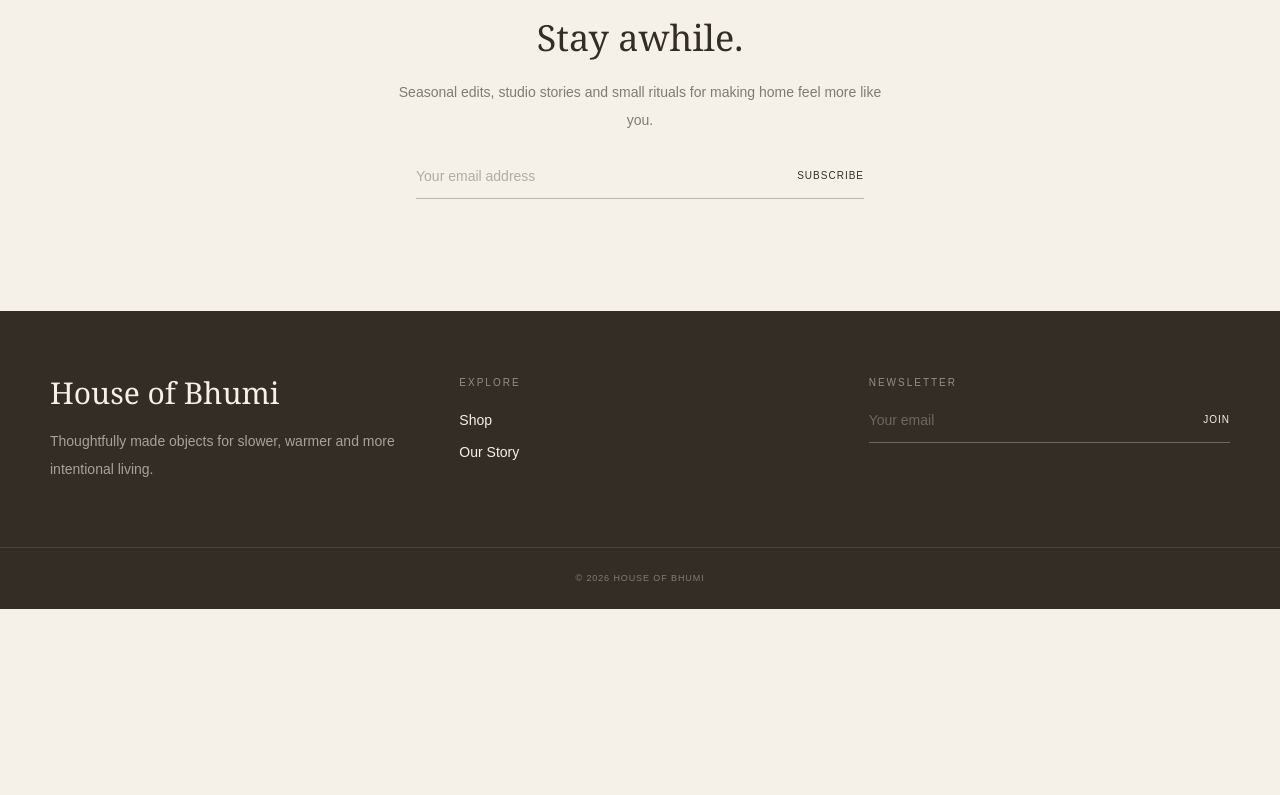
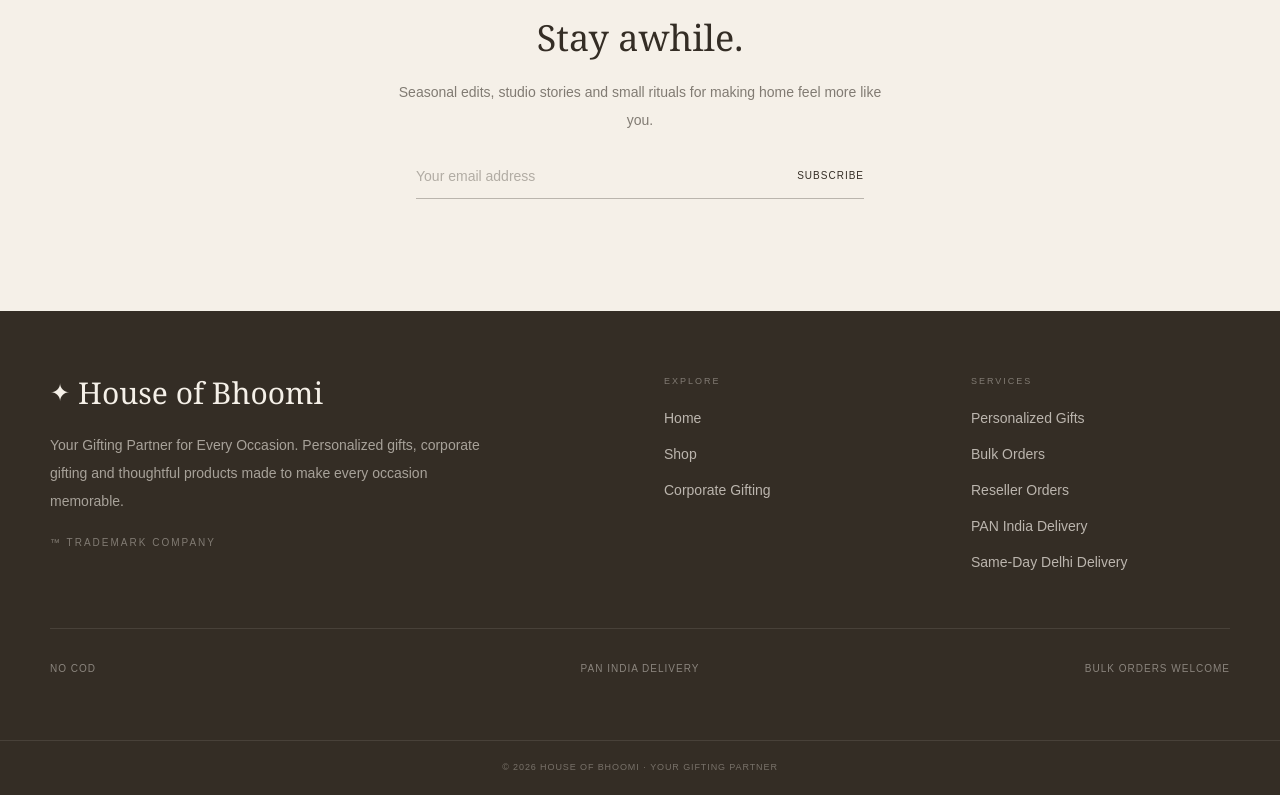
Before and after one commit to chavananand02340-wq/house-of-bhumi, a Next.js app: page / in a window 1280 px wide. Shown: the part 3882-4677 px from the top of the page. Before the commit the page ends 4491 px from the top, so only its background shows below. Built offline with nearby package versions, Linux system fonts and the light colour scheme.

Commit message:
Update Footer.tsx

```diff
--- a/components/Footer.tsx
+++ b/components/Footer.tsx
@@ -3,43 +3,67 @@
 export default function Footer() {
   return (
     <footer className="bg-bark text-cream">
-      <div className="container-x grid gap-12 py-16 md:grid-cols-3">
-        <div>
-          <h2 className="serif text-3xl">House of Bhumi</h2>
-          <p className="mt-4 max-w-sm text-sm leading-7 text-cream/60">
-            Thoughtfully made objects for slower, warmer and more intentional
-            living.
+      <div className="container-x py-16">
+        <div className="grid gap-12 md:grid-cols-4">
+          <div className="md:col-span-2">
+            <div className="flex items-center gap-2">
+              <span className="text-2xl">✦</span>
+              <h2 className="serif text-3xl">House of Bhoomi</h2>
+            </div>
+
+            <p className="mt-5 max-w-md text-sm leading-7 text-cream/60">
+              Your Gifting Partner for Every Occasion. Personalized gifts,
+              corporate gifting and thoughtful products made to make every
+              occasion memorable.
+            </p>
+
+            <p className="mt-5 text-[10px] tracking-[0.2em] text-cream/40">
+              ™ TRADEMARK COMPANY
             </p>
           </div>
 
           <div>
-          <p className="text-[10px] tracking-[0.2em] text-cream/50">EXPLORE</p>
-          <div className="mt-5 space-y-3 text-sm">
-            <Link className="block" href="/shop">
+            <p className="text-[9px] tracking-[0.22em] text-cream/40">
+              EXPLORE
+            </p>
+
+            <div className="mt-5 space-y-4 text-sm text-cream/70">
+              <Link className="block hover:text-cream" href="/">
+                Home
+              </Link>
+              <Link className="block hover:text-cream" href="/shop">
                 Shop
               </Link>
-            <Link className="block" href="/about">
-              Our Story
+              <Link className="block hover:text-cream" href="/about">
+                Corporate Gifting
               </Link>
             </div>
           </div>
 
           <div>
-          <p className="text-[10px] tracking-[0.2em] text-cream/50">
-            NEWSLETTER
+            <p className="text-[9px] tracking-[0.22em] text-cream/40">
+              SERVICES
             </p>
-          <div className="mt-5 flex border-b border-cream/30 pb-3">
-            <input
-              placeholder="Your email"
-              className="w-full bg-transparent text-sm outline-none placeholder:text-cream/30"
-            />
-            <button className="text-[10px] tracking-widest">JOIN</button>
+
+            <div className="mt-5 space-y-4 text-sm text-cream/70">
+              <p>Personalized Gifts</p>
+              <p>Bulk Orders</p>
+              <p>Reseller Orders</p>
+              <p>PAN India Delivery</p>
+              <p>Same-Day Delhi Delivery</p>
             </div>
           </div>
         </div>
 
-      <div className="border-t border-cream/10 py-6 text-center text-[9px] tracking-widest text-cream/40">
-        © 2026 HOUSE OF BHUMI
+        <div className="mt-14 grid gap-5 border-t border-cream/10 pt-8 text-[10px] tracking-widest text-cream/45 md:grid-cols-3">
+          <p>NO COD</p>
+          <p className="md:text-center">PAN INDIA DELIVERY</p>
+          <p className="md:text-right">BULK ORDERS WELCOME</p>
+        </div>
+      </div>
+
+      <div className="border-t border-cream/10 py-5 text-center text-[9px] tracking-widest text-cream/35">
+        © 2026 HOUSE OF BHOOMI · YOUR GIFTING PARTNER
       </div>
     </footer>
   );
```
Lines whose indentation alone changed are shown as unchanged.
